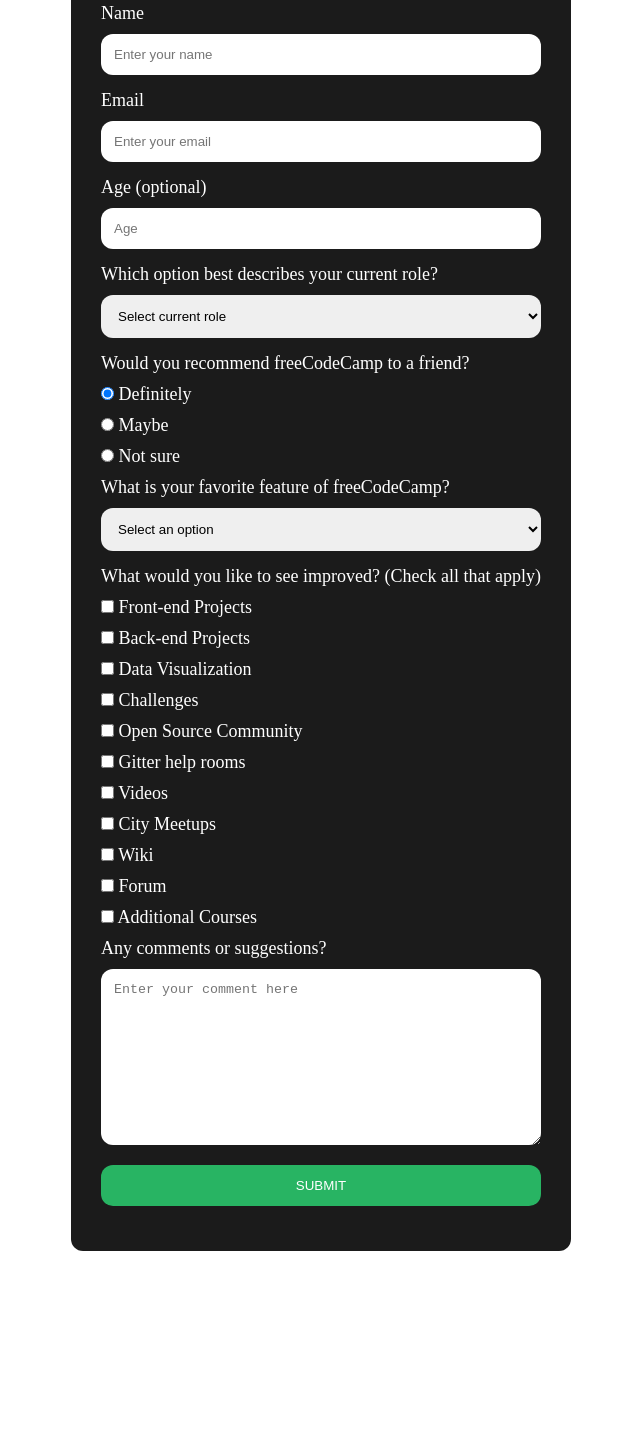
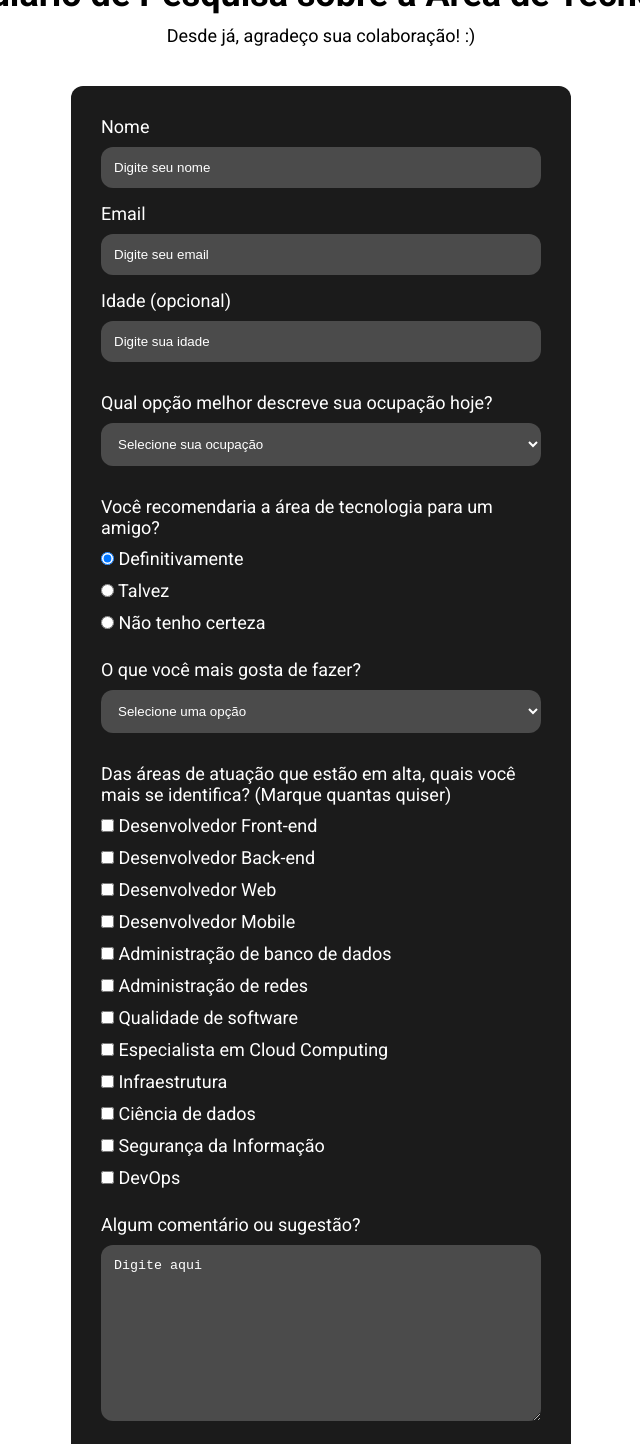
Before and after one commit to mateussdev/survey-form, a plain HTML site: page index.html in a window 1280 px wide. Shown: the part 67-1511 px from the top of the page, without its empty margins (319-959 px from the left). Before the commit the page ends 1358 px from the top, so only its background shows below. Drawn offline with Linux system fonts and the light colour scheme.

Commit message:
:pencil: survey form

```diff
--- a/index.html
+++ b/index.html
@@ -5,122 +5,217 @@
     <meta http-equiv="X-UA-Compatible" content="IE=edge" />
     <meta name="viewport" content="width=device-width, initial-scale=1.0" />
     <title>Formulário de Pesquisa</title>
-    <link rel="stylesheet" href="./styles/style.css">
+    <link rel="stylesheet" href="./styles/style.css" />
+    <link rel="preconnect" href="https://fonts.googleapis.com" />
+    <link rel="preconnect" href="https://fonts.gstatic.com" crossorigin />
+    <link
+      href="https://fonts.googleapis.com/css2?family=Roboto:wght@400;700&display=swap"
+      rel="stylesheet"
+    />
   </head>
   <body>
+    <header>
+      <h1>Formulário de Pesquisa sobre a Área de Tecnologia</h1>
+      <p>Desde já, agradeço sua colaboração! :)</p>
+    </header>
+
     <main class="container">
       <form id="survey-form">
         <div class="form-group">
-          <label for="name" class="txt-label">Name</label>
-          <input type="text" id="name" placeholder="Enter your name" required />
+          <label for="name" class="txt-label">Nome</label>
+          <input type="text" id="name" placeholder="Digite seu nome" required />
           <label for="email" class="txt-label">Email</label>
-          <input type="email" id="email" placeholder="Enter your email" required />
-          <label for="age" class="txt-label">Age (optional)</label>
-          <input type="number" id="age" placeholder="Age" />
+          <input
+            type="email"
+            id="email"
+            placeholder="Digite seu email"
+            required
+          />
+          <label for="age" class="txt-label">Idade (opcional)</label>
+          <input type="number" id="age" placeholder="Digite sua idade" />
         </div>
 
-        <p>Which option best describes your current role?</p>
-        <select name="current-role" id="current-role" required>
-          <option disabled selected value>Select current role</option>
-          <option value="student">Student</option>
-          <option value="full-time-job">Full Time Job</option>
-          <option value="full-time-learner">Full Time Learner</option>
-          <option value="prefer-not-to-say">Prefer not to say</option>
-          <option value="others">Others</option>
+        <div class="form-group">
+          <p>Qual opção melhor descreve sua ocupação hoje?</p>
+          <select name="current-occupation" id="current-occupation" required>
+            <option disabled selected value>Selecione sua ocupação</option>
+            <option value="student">Estudante</option>
+            <option value="full-time-job">Trabalho em tempo integral</option>
+            <option value="full-time-learner">Aprendiz em tempo integral</option>
+            <option value="prefer-not-to-say">Prefiro não dizer</option>
+            <option value="others">Outros</option>
           </select>
+        </div>
 
-        <p>Would you recommend freeCodeCamp to a friend?</p>
+        <div class="form-group">
+          <p>Você recomendaria a área de tecnologia para um amigo?</p>
           <label for="Definitely">
-          <input type="radio" name="recommendation" id="Definitely" value="Definitely" checked />
-          Definitely
+            <input
+              type="radio"
+              name="recommendation"
+              id="Definitely"
+              value="Definitely"
+              checked
+            />
+            Definitivamente
           </label>
-
           <label for="maybe">
             <input type="radio" name="recommendation" id="maybe" value="Maybe" />
-          Maybe
+            Talvez
           </label>
+          <label for="not-sure">
+            <input
+              type="radio"
+              name="recommendation"
+              id="not-sure"
+              value="not-sure"
+            />
+            Não tenho certeza
+          </label>
+        </div>
 
-        <label for="not-sure">
-          <input type="radio" name="recommendation" id="not-sure" value="not-sure" />
-          Not sure
+        <div class="form-group">
+          <p>O que você mais gosta de fazer?</p>
+          <select name="most-like" id="most-like" required>
+            <option disabled selected value>Selecione uma opção</option>
+            <option value="study">Estudar</option>
+            <option value="challenges">Desafios</option>
+            <option value="projects">Projetos</option>
+            <option value="community">Participar de uma comunidade</option>
+            <option value="open-source">Open Source</option>
+            <option value="work">Trabalhar</option>
+          </select>
+        </div>
+
+        <div class="form-group">
+          <p>
+            Das áreas de atuação que estão em alta, quais você mais se identifica?
+            <span>(Marque quantas quiser)</span>
+          </p>
+          <label for="front-end-developer">
+            <input
+              type="checkbox"
+              name="prefer"
+              id="front-end-developer"
+              value="front-end-developer"
+            />
+            Desenvolvedor Front-end
           </label>
+          <label for="back-end-developer">
+            <input
+              type="checkbox"
+              name="prefer"
+              id="back-end-developer"
+              value="back-end-developer"
+            />
+            Desenvolvedor Back-end
+          </label>
+          <label for="web-developer">
+            <input
+              type="checkbox"
+              name="prefer"
+              id="web-developer"
+              value="web-developer"
+            />
+            Desenvolvedor Web
+          </label>
+          <label for="mobile-developer">
+            <input
+              type="checkbox"
+              name="prefer"
+              id="mobile-developer"
+              value="mobile-developer"
+            />
+            Desenvolvedor Mobile
+          </label>
+          <label for="database-administration">
+            <input
+              type="checkbox"
+              name="prefer"
+              id="database-administration"
+              value="database-administration"
+            />
+            Administração de banco de dados
+          </label>
+          <label for="network-administration">
+            <input
+              type="checkbox"
+              name="prefer"
+              id="network-administration"
+              value="network-administration"
+            />
+            Administração de redes
+          </label>
+          <label for="software-quality">
+            <input
+              type="checkbox"
+              name="prefer"
+              id="software-quality"
+              value="software-quality"
+            />
+            Qualidade de software
+          </label>
+          <label for="cloud-computing-specialist">
+            <input
+              type="checkbox"
+              name="prefer"
+              id="cloud-computing-specialist"
+              value="cloud-computing-specialist"
+            />
+            Especialista em Cloud Computing
+          </label>
+          <label for="infrastructure">
+            <input
+              type="checkbox"
+              name="prefer"
+              id="infrastructure"
+              value="infrastructure"
+            />
+            Infraestrutura
+          </label>
+          <label for="data-science">
+            <input
+              type="checkbox"
+              name="prefer"
+              id="data-science"
+              value="data-science"
+            />
+            Ciência de dados
+          </label>
+          <label for="information-security">
+            <input
+              type="checkbox"
+              name="prefer"
+              id="information-security"
+              value="information-security"
+            />
+            Segurança da Informação
+          </label>
+          <label for="devops">
+            <input type="checkbox" name="prefer" id="devops" value="devops" />
+            DevOps
+          </label>
+        </div>
 
-        <p>What is your favorite feature of freeCodeCamp?</p>
-        <select name="most-like" id="most-like" required>
-          <option disabled selected value>Select an option</option>
-          <option value="challenges">Challenges</option>
-          <option value="projects">Projects</option>
-          <option value="community">Community</option>
-          <option value="open-source">Open Source</option>
-        </select>
-
-        <p>What would you like to see improved? (Check all that apply)</p>
-        <label for="front-end-projects">
-          <input type="checkbox" name="prefer" id="front-end-projects" value="front-end-projects" />
-          Front-end Projects
-        </label>
-
-        <label for="back-end-projects">
-          <input type="checkbox" name="prefer" id="back-end-projects" value="back-end-projects" />
-          Back-end Projects
-        </label>
-
-        <label for="data-visualization">
-          <input type="checkbox" name="prefer" id="data-visualization" value="data-visualization" />
-          Data Visualization
-        </label>
-
-        <label for="challenges">
-          <input type="checkbox" name="prefer" id="challenges" value="challenges" />
-          Challenges
-        </label>
-
-        <label for="open-source-community">
-          <input type="checkbox" name="prefer" id="open-source-community" value="open-source-community" />
-          Open Source Community
-        </label>
-
-        <label for="gitter-help-rooms">
-          <input type="checkbox" name="prefer" id="gitter-help-rooms" value="gitter-help-rooms" />
-          Gitter help rooms
-        </label>
-
-        <label for="videos">
-          <input type="checkbox" name="prefer" id="videos" value="videos" />
-          Videos
-        </label>
-
-        <label for="city-meetups">
-          <input type="checkbox" name="prefer" id="city-meetups" value="city-meetups" />
-          City Meetups
-        </label>
-
-        <label for="wiki">
-          <input type="checkbox" name="prefer" id="wiki" value="wiki" />
-          Wiki
-        </label>
-
-        <label for="forum">
-          <input type="checkbox" name="prefer" id="forum" value="forum" />
-          Forum
-        </label>
-
-        <label for="additional-courses">
-          <input type="checkbox" name="prefer" id="additional-courses" value="additional-courses" />
-          Additional Courses
-        </label>
-
-        <p>Any comments or suggestions?</p>
+        <div class="form-group">
+          <p>Algum comentário ou sugestão?</p>
           <textarea
             name="comments"
             id="comments"
             cols="50"
             rows="10"
-          placeholder="Enter your comment here"
+            placeholder="Digite aqui"
           ></textarea>
+        </div>
 
-        <input type="submit" value="Submit" />
+        <input type="submit" value="Enviar" onclick="studyAlert()" />
       </form>
     </main>
+
+    <footer>
+      <p>by <a href="https://github.com/mateussdev" target="_blank">Mateus Silva</a></p>
+    </footer>
+
+    <script src="./js/script.js"></script>
   </body>
 </html>
--- a/styles/style.css
+++ b/styles/style.css
@@ -9,8 +9,18 @@
 }
 
 html, body {
+  font-family: 'Roboto', sans-serif;
   font-size: 1.8rem;
+}
 
+header {
+  text-align: center;
+
+  margin-top: 4rem;
+}
+
+header h1 {
+  margin-bottom: 1rem;
 }
 
 .container {
@@ -28,6 +38,8 @@ html, body {
 #survey-form {
   display: flex;
   flex-direction: column;
+
+  font-weight: 400;
 }
 
 #survey-form .txt-label {
@@ -35,6 +47,9 @@ html, body {
 }
 
 #survey-form input, select {
+  background: #4b4b4b;
+  color: #ffffff;
+
   margin-bottom: 1.5rem;
 
   padding: 1.3rem;
@@ -55,6 +70,13 @@ html, body {
   border: none;
   border-radius: 1.2rem;
   outline: none;
+
+  background: #4b4b4b;
+  color: #ffffff;
+}
+
+#survey-form input::placeholder, textarea::placeholder {
+  color: #fff;
 }
 
 #survey-form input[type=submit] {
@@ -64,9 +86,35 @@ html, body {
   text-transform: uppercase;
 
   cursor: pointer;
+
+  transition: 300ms;
+}
+
+#survey-form input[type=submit]:hover {
+  opacity: 0.9;
 }
 
 .form-group {
   display: flex;
   flex-direction: column;
+
+  margin-bottom: 1.5rem;
 }
+
+footer {
+  text-align: center;
+
+  margin-bottom: 2rem;
+}
+
+footer p {
+  font-size: 1.4rem;
+  font-weight: 400;
+  color: #000;
+  opacity: 0.9;
+}
+
+footer p a {
+  color: #000;
+  opacity: 0.9;
+}
```
Lines whose indentation alone changed are shown as unchanged.
